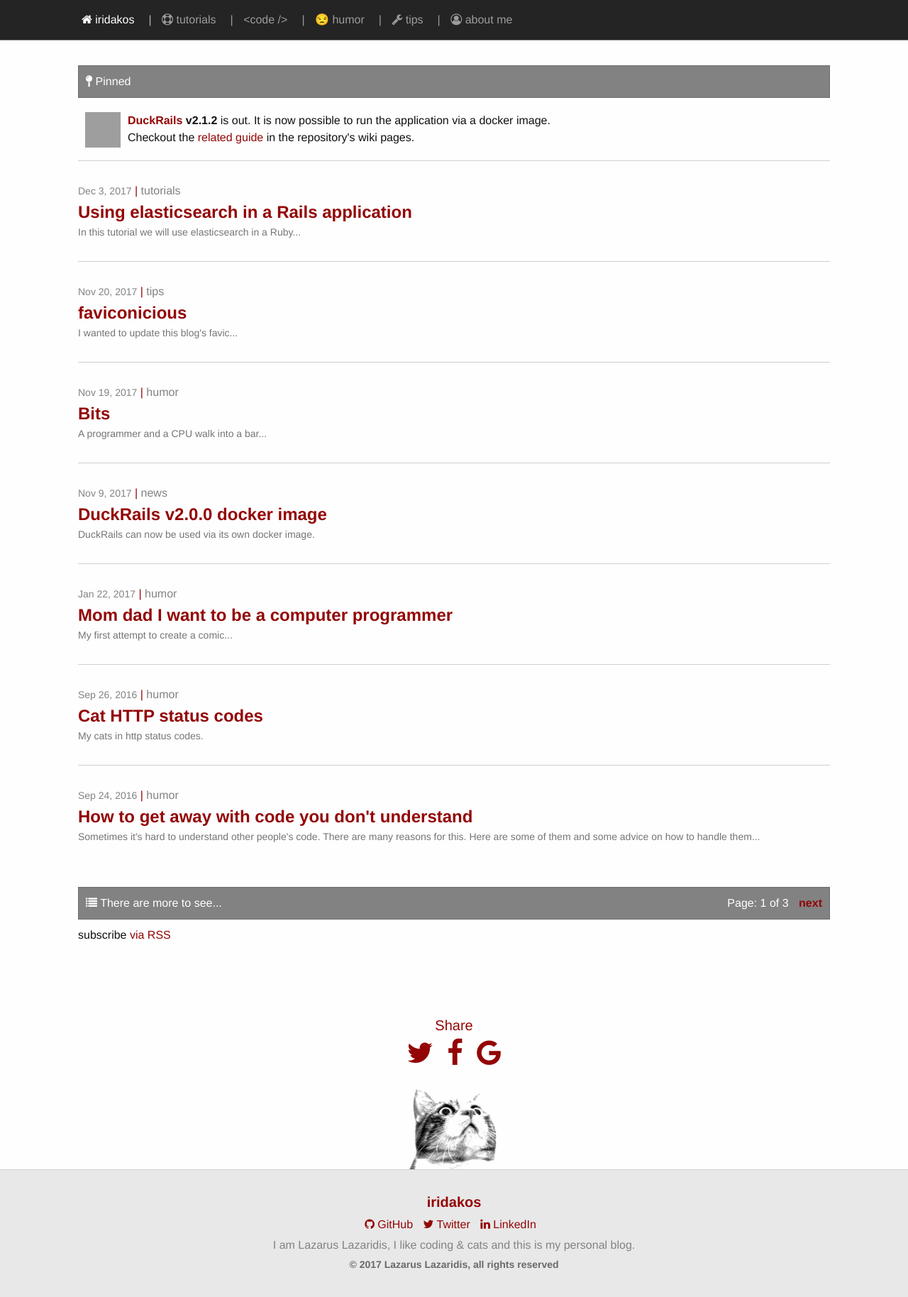
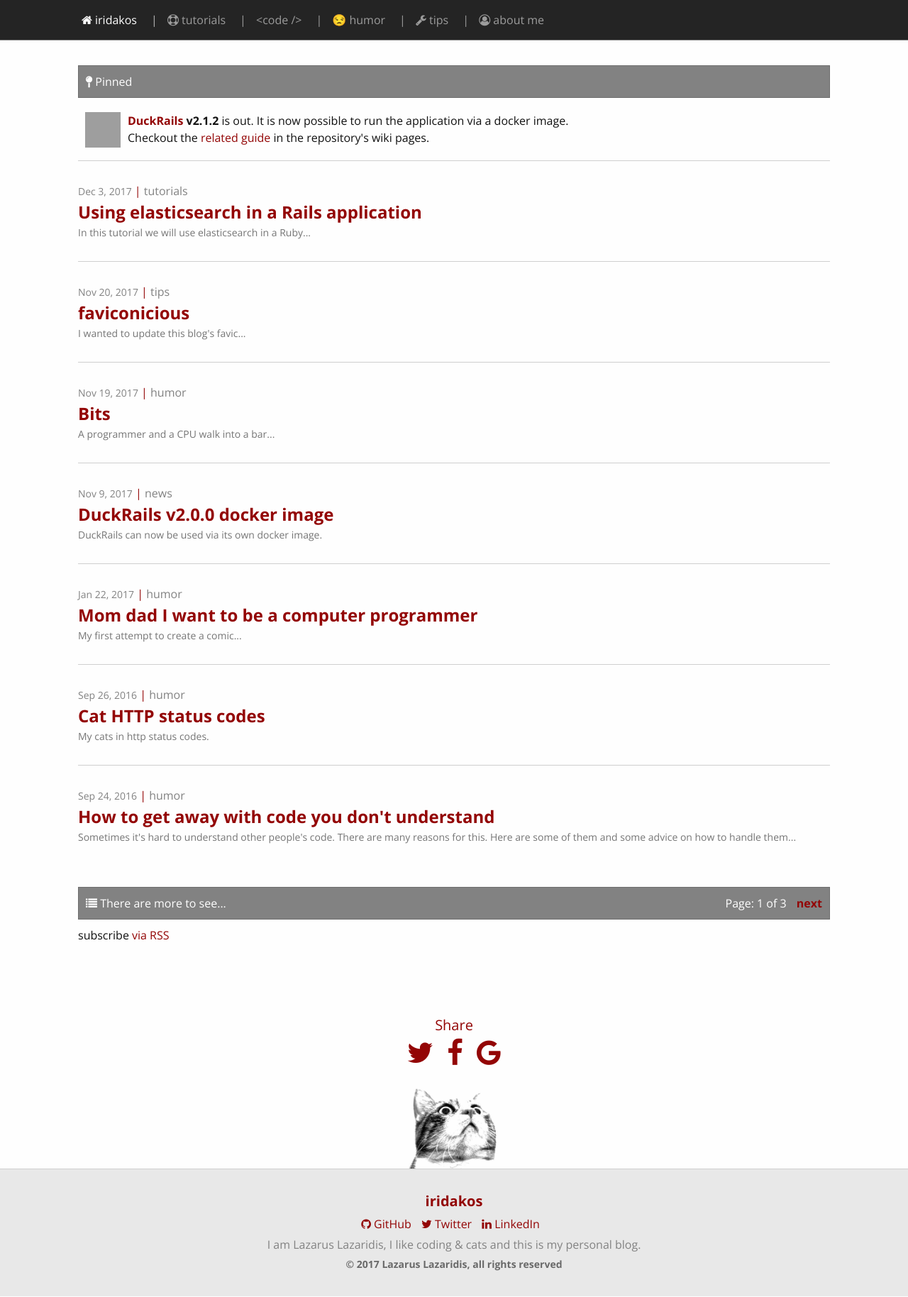
Before and after one commit to iridakos/iridakos.github.io, a Jekyll site: the page built from index.html, in a window 1280 px wide. Shown: the whole page at 71% size. Built offline with Jekyll 4.4.1, drawn with Linux system fonts in a browser that asks for light colours; the list of posts is cut into pages by our own code; comment, search, counter and statistics services are not loaded; grey boxes are pictures that could not be loaded.

Commit message:
Change font.

```diff
--- a/_includes/head.html
+++ b/_includes/head.html
@@ -2,6 +2,7 @@
   <meta charset="utf-8">
   <meta http-equiv="X-UA-Compatible" content="IE=edge">
   <meta name="viewport" content="width=device-width, initial-scale=1">
+  <link href="https://fonts.googleapis.com/css?family=Open+Sans:400,700" rel="stylesheet">
   <link rel="icon" href="/assets/images/favicon.ico?v=2" type="image/x-icon">
   <link rel="stylesheet" href="{{ "/css/main.css" | prepend: site.baseurl }}?{{site.time | date: '%s%N'}}">
   <link rel="stylesheet" href="https://maxcdn.bootstrapcdn.com/font-awesome/4.7.0/css/font-awesome.min.css">
--- a/css/main.scss
+++ b/css/main.scss
@@ -3,10 +3,8 @@
 ---
 @charset "utf-8";
 
-
-
 // Our variables
-$base-font-family: "Helvetica Neue", Helvetica, Arial, sans-serif;
+$base-font-family: 'Open Sans', 'Helvetica Neue', Helvetica, Arial, sans-serif;
 $base-font-size:   16px;
 $base-font-weight: 400;
 $small-font-size:  $base-font-size * 0.875;
```
